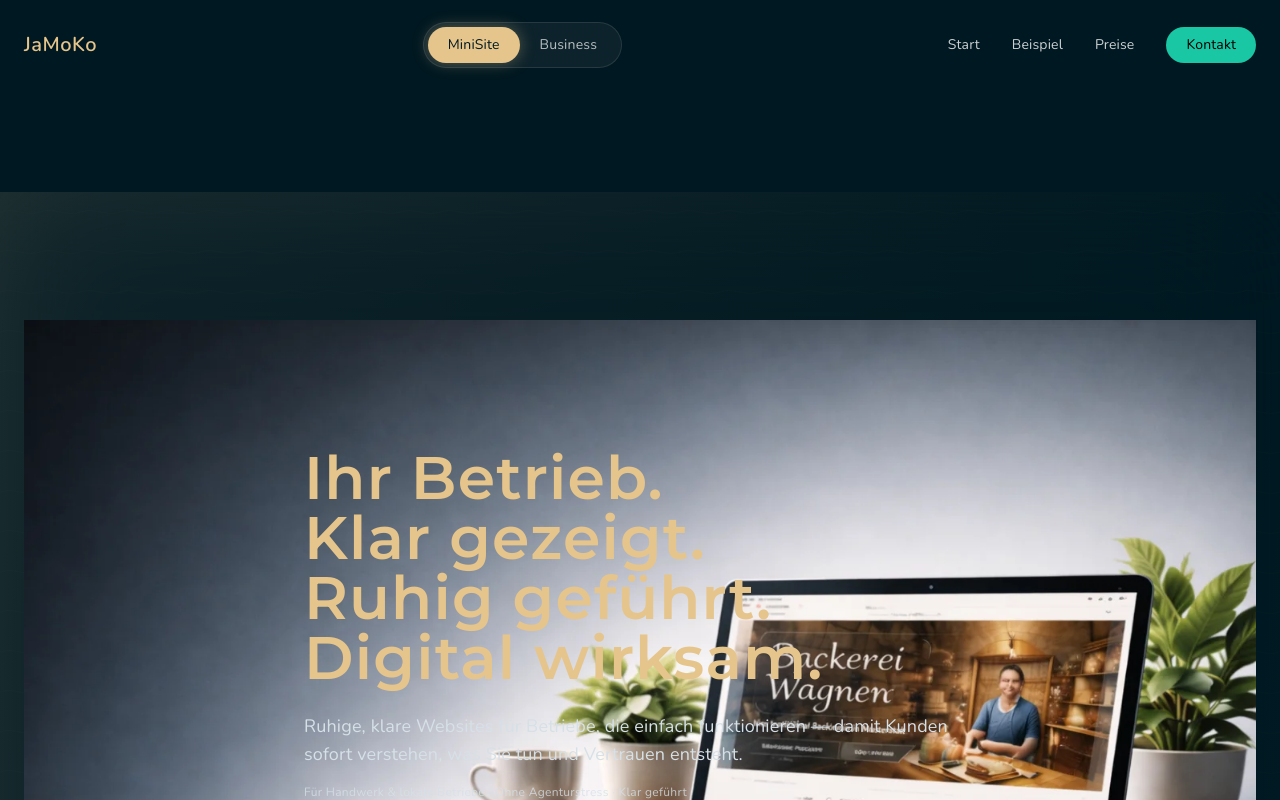
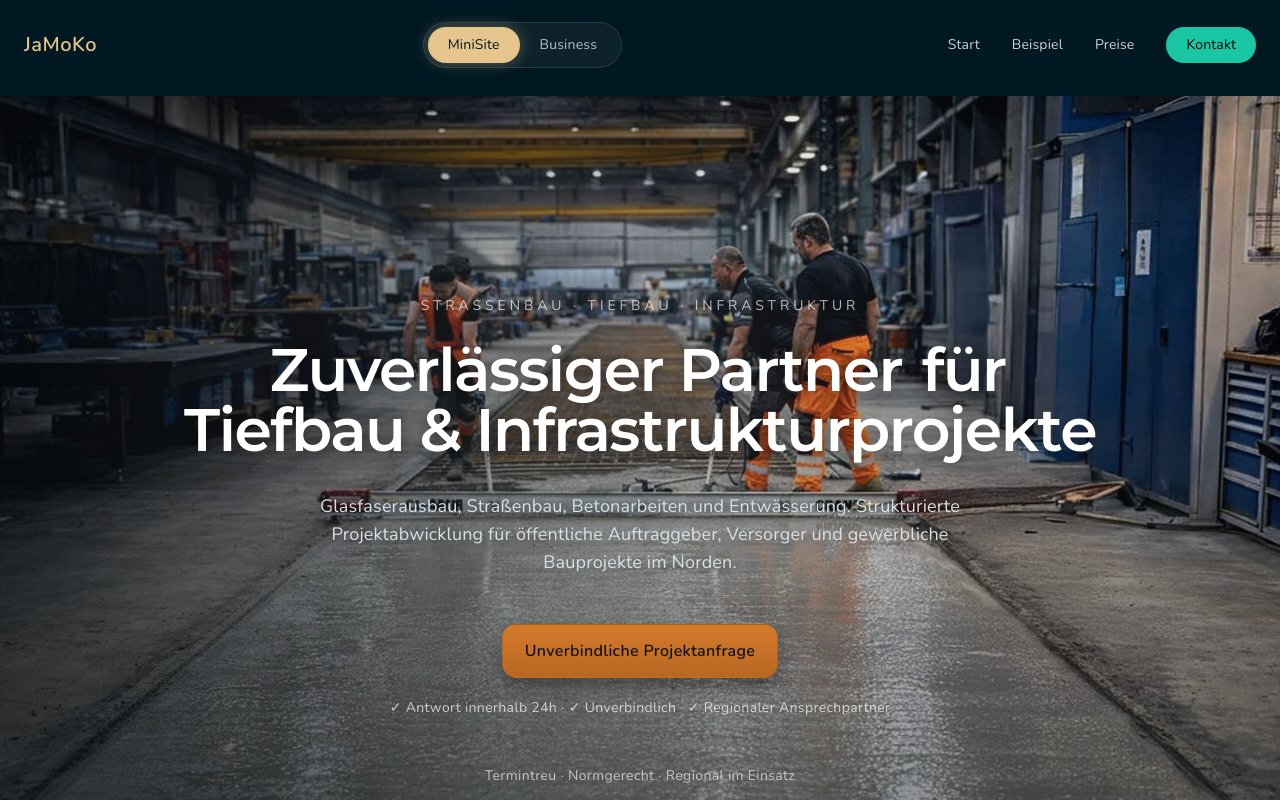
Before and after one commit to Jamoko112026/Jamoko-v1, a React (Vite) app: page / in a window 1280 px wide. Shown: the top 800 px of the page. Built offline with nearby package versions, Linux system fonts and the light colour scheme.

Commit message:
Root -> SL Bautec

```diff
--- a/src/components/AnimatedRoutes.tsx
+++ b/src/components/AnimatedRoutes.tsx
@@ -40,9 +40,19 @@ export default function AnimatedRoutes() {
         <Routes location={location}>
 
           {/* =========================
-              JAMOKO (ROOT)
+              SL BAUTEC = ROOT
           ========================= */}
-          <Route path="/" element={<JamokoLayout />}>
+          <Route path="/" element={<SLBLayout />}>
+            <Route index element={<SLB />} />
+            <Route path="impressum" element={<SLBImpressum />} />
+            <Route path="datenschutz" element={<SLBDatenschutz />} />
+            <Route path="rechtliche-hinweise" element={<SLBRechtlicheHinweise />} />
+          </Route>
+
+          {/* =========================
+              JAMOKO (SUBPATH)
+          ========================= */}
+          <Route path="/jamoko" element={<JamokoLayout />}>
             <Route index element={<Home />} />
             <Route path="minisite" element={<MiniSite />} />
             <Route path="business" element={<Business />} />
@@ -51,20 +61,9 @@ export default function AnimatedRoutes() {
             <Route path="kontakt" element={<Kontakt />} />
             <Route path="about" element={<About />} />
 
-            {/* Legal */}
             <Route path="impressum" element={<Impressum />} />
             <Route path="datenschutz" element={<Datenschutz />} />
             <Route path="agb" element={<AGB />} />
-          </Route>
-
-          {/* =========================
-              SL BAUTEC
-          ========================= */}
-          <Route path="/slb" element={<SLBLayout />}>
-            <Route index element={<SLB />} />
-            <Route path="impressum" element={<SLBImpressum />} />
-            <Route path="datenschutz" element={<SLBDatenschutz />} />
-            <Route path="rechtliche-hinweise" element={<SLBRechtlicheHinweise />} />
           </Route>
 
         </Routes>
```
